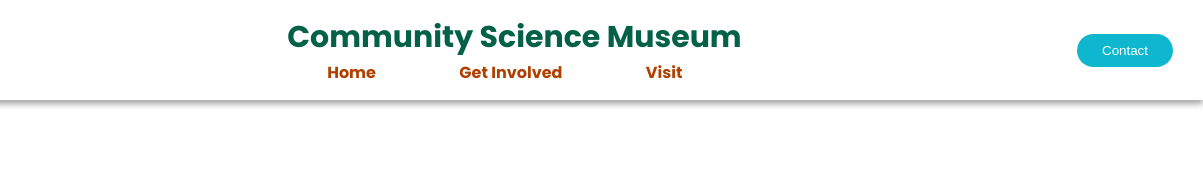
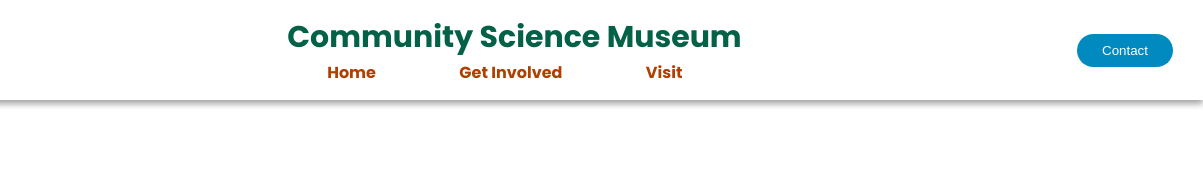
Before and after one commit to johnruud3/Semesterproject, a plain HTML site: page index.html in a window 1280 px wide. Shown: the top 178 px of the page, 77-1280 px from the left. Drawn offline with Linux system fonts and the light colour scheme.

Commit message:
- Fixing contrast "error" on contact button.

```diff
--- a/style/index.css
+++ b/style/index.css
@@ -114,7 +114,7 @@ header {
 
 button {
   padding: 9px 25px;
-  background-color: rgba(14, 183, 205, 1);
+  background-color: rgb(0, 138, 192);
   border: none;
   border-radius: 50px;
   cursor: pointer;
```
